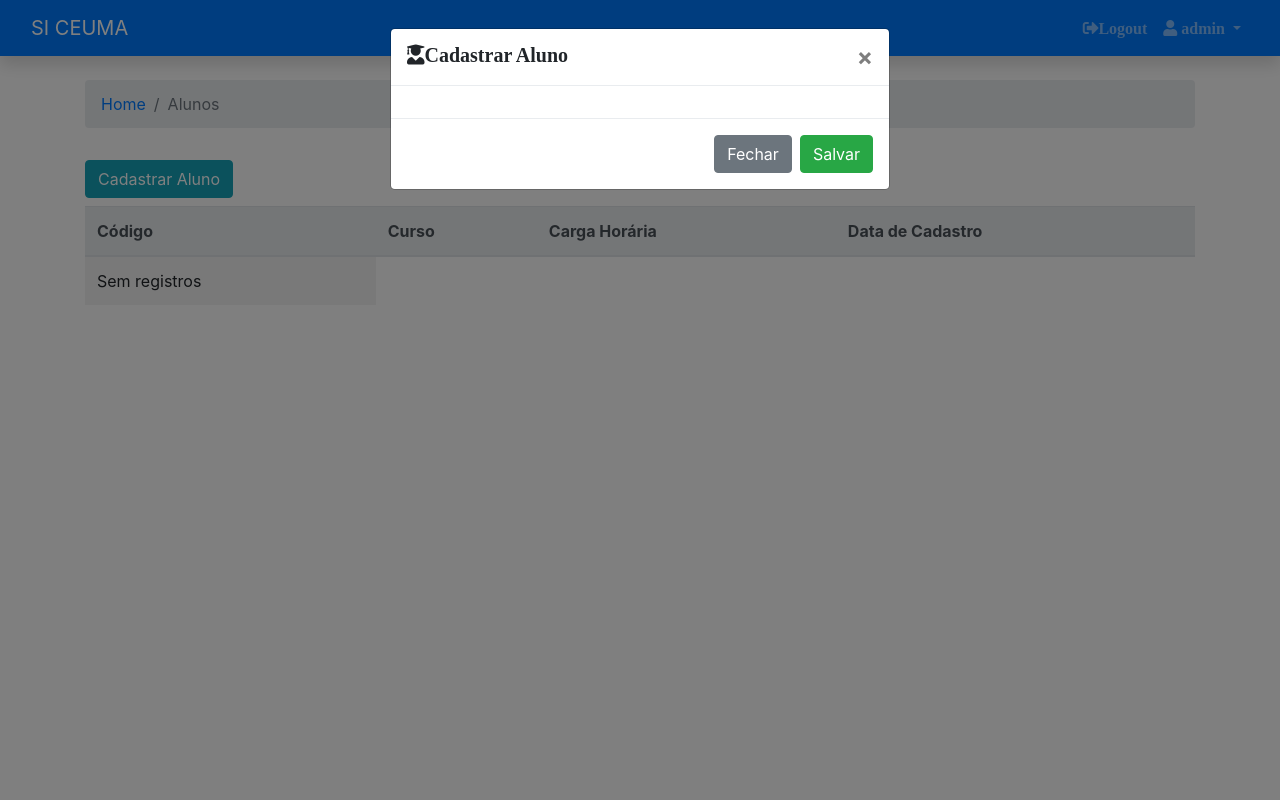
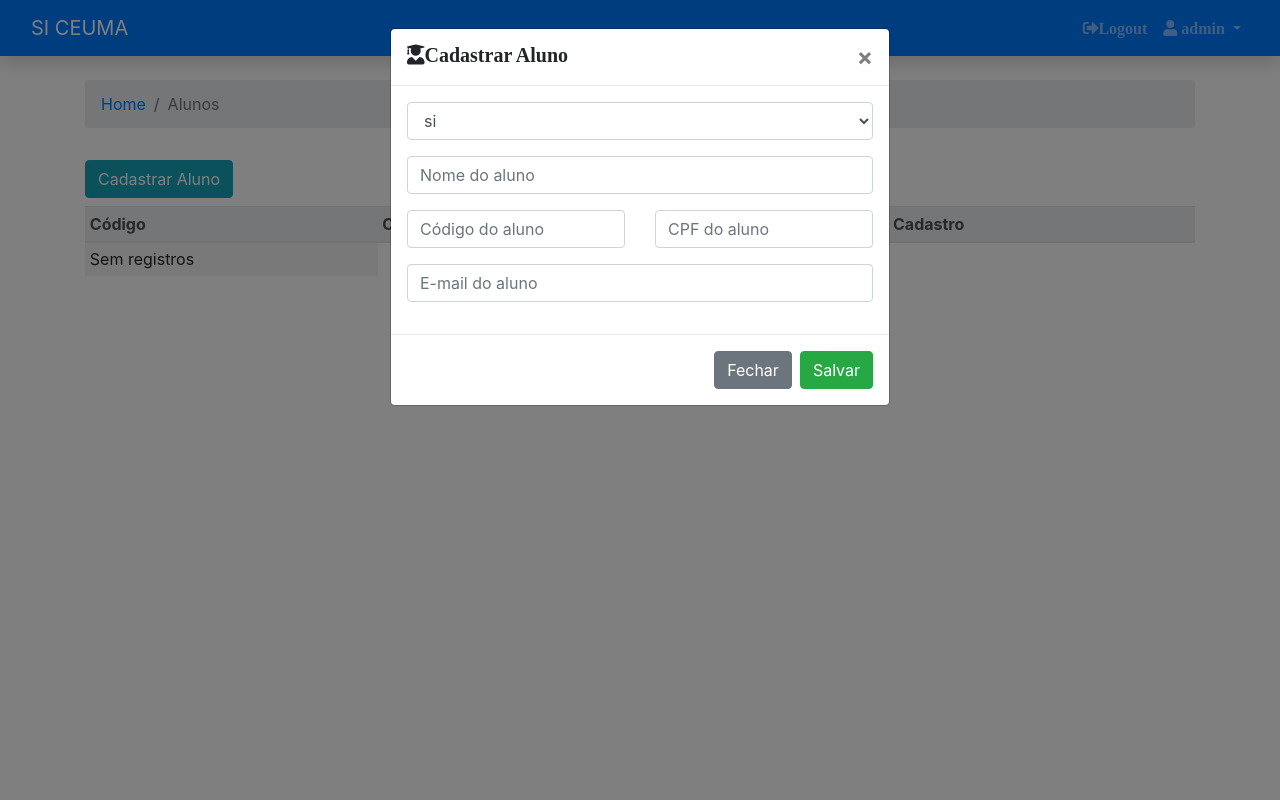
Before and after one commit to araoalves/prova, a Flask app: page /alunos in a window 1280 px wide, after a click on "Cadastrar Aluno". Run offline with Flask 2, Linux system fonts and the light colour scheme; a user stored in the database is signed in; data comes from the database, SQL or seed files in the repository; some libraries are stand-ins or nearby versions.

Commit message:
criando formulario de cadastro de alunos

```diff
--- a/app/controllers/default.py
+++ b/app/controllers/default.py
@@ -2,8 +2,8 @@ from flask import render_template, flash, redirect, url_for
 from flask_login import login_user, logout_user, current_user, login_required
 from app import app, db, login_manager
 
-from app.models.tabels import User, Course
-from app.models.forms import LoginForm, CreateCourse
+from app.models.tabels import User, Course, Student
+from app.models.forms import LoginForm, CreateCourse, CreateStudent
 
 #carrega o usuario logado e retorna as informações dele
 @login_manager.user_loader
@@ -58,4 +58,10 @@ def course():
 @app.route("/alunos")
 @login_required
 def student():
-    return render_template("student.html")
+    form = CreateStudent()
+    form.course_id.choices = [(course.id, course.course) for course in Course.query.all()]
+    if form.validate_on_submit():
+        student = Student(cpd=form.cpf.data, name=form.name.data,
+            cpf=form.cpf.data, email=form.email.data)
+        print(student)
+    return render_template("student.html", form=form)
--- a/app/models/forms.py
+++ b/app/models/forms.py
@@ -1,5 +1,6 @@
 from flask_wtf import FlaskForm
-from wtforms import StringField, PasswordField, BooleanField, IntegerField
+from app import db
+from wtforms import StringField, PasswordField, BooleanField, IntegerField, SelectField
 from wtforms.validators import DataRequired, Email
 
 #Formulario de Login
@@ -16,7 +17,8 @@ class CreateCourse(FlaskForm):
 
 #Formulario de cadastro de alunos
 class CreateStudent(FlaskForm):
+    course_id = SelectField('courses', choices=[], validators=[DataRequired()])
     cpd = IntegerField('cpd', validators=[DataRequired()])
-    nome = StringField('nome', validators=[DataRequired()])
+    name = StringField('name', validators=[DataRequired()])
     cpf = StringField('cpf', validators=[DataRequired()])
     email = StringField('email', validators=[DataRequired(), Email()])
--- a/app/models/tabels.py
+++ b/app/models/tabels.py
@@ -23,7 +23,7 @@ class Student(db.Model):
     name = db.Column(db.String(100), nullable=False)
     cpf = db.Column(db.String(11), unique=True, nullable=False)
     email = db.Column(db.String(100), unique=True, nullable=False)
-    course_id = db.Column(db.Integer, db.ForeignKey('cursos.id'))
+    course_id = db.Column(db.Integer, db.ForeignKey('cursos.id'), nullable=False)
     created = db.Column(db.DateTime, default=datetime.utcnow)
     updated = db.Column(db.DateTime, onupdate=datetime.utcnow)
     #relaciona com a tabela de cursos
--- a/app/templates/course.html
+++ b/app/templates/course.html
@@ -15,7 +15,7 @@
 </div>
 
 <!--Tabela de cursos cadastrado-->
-<table class="table table-striped table-responsive-sm">
+<table class="table table-striped table-sm">
     <thead class="thead-light">
         <tr>
             <th>Código</th>
--- a/app/templates/student.html
+++ b/app/templates/student.html
@@ -15,7 +15,7 @@
 </div>
 
 <!--Tabela de cursos cadastrado-->
-<table class="table table-striped table-responsive-sm">
+<table class="table table-striped table-sm">
     <thead class="thead-light">
         <tr>
             <th>Código</th>
@@ -35,6 +35,8 @@
 <div class="modal fade" id="studentModal" tabindex="-1" role="dialog" aria-labelledby="studentModalLabel" aria-hidden="true">
     <div class="modal-dialog" role="document">
         <div class="modal-content">
+            <form action="{{ url_for('student') }}" method="POST">
+                {{ form.csrf_token }}
                 <div class="modal-header">
                     <h5 class="modal-title fas fa-user-graduate" id="studentModalLabel">Cadastrar Aluno</h5>
                     <button type="button" class="close" data-dismiss="modal" aria-label="Close">
@@ -42,14 +44,41 @@
                     </button>
                 </div>
                 <div class="modal-body">
-                <form method="post" action="#">
-
-                </form>
+                    <div class="form-group">
+                        <div class="form-label-group">
+                            {{ form.course_id(class="form-control autofocus") }}
+                        </div>
+                    </div>
+                    <div class="form-group">
+                        <div class="form-label-group">
+                            {{ form.name(class="form-control",
+                            placeholder="Nome do aluno") }}
+                        </div>
+                    </div>
+                    <div class="form mb-sm-3">
+                        <div class="row">
+                            <div class="col">
+                                {{ form.cpd(class="form-control",
+                                placeholder="Código do aluno") }}
+                            </div>
+                            <div class="col">
+                                {{ form.cpf(class="form-control",
+                                placeholder="CPF do aluno") }}
+                            </div>
+                        </div>
+                    </div>
+                    <div class="form-group">
+                        <div class="form-label-group">
+                            {{ form.email(class="form-control",
+                            placeholder="E-mail do aluno") }}
+                        </div>
+                    </div>
                 </div>
                 <div class="modal-footer">
                     <button type="button" class="btn btn-secondary" data-dismiss="modal">Fechar</button>
-                <button type="button" class="btn btn-success">Salvar</button>
+                    <button type="submit" class="btn btn-success">Salvar</button>
                 </div>
+            </form>
         </div>
     </div>
 </div>
```
Lines whose indentation alone changed are shown as unchanged.
